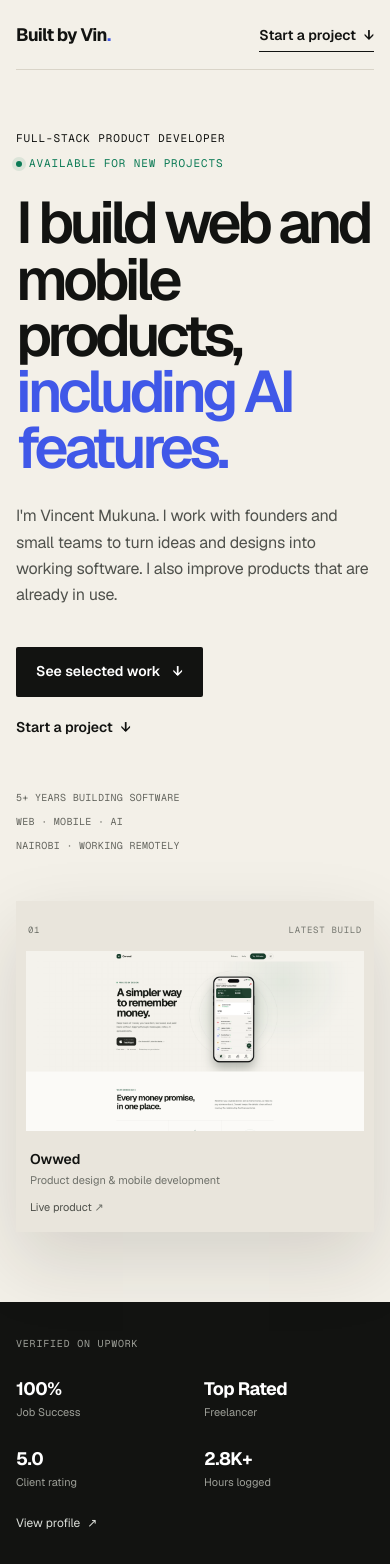
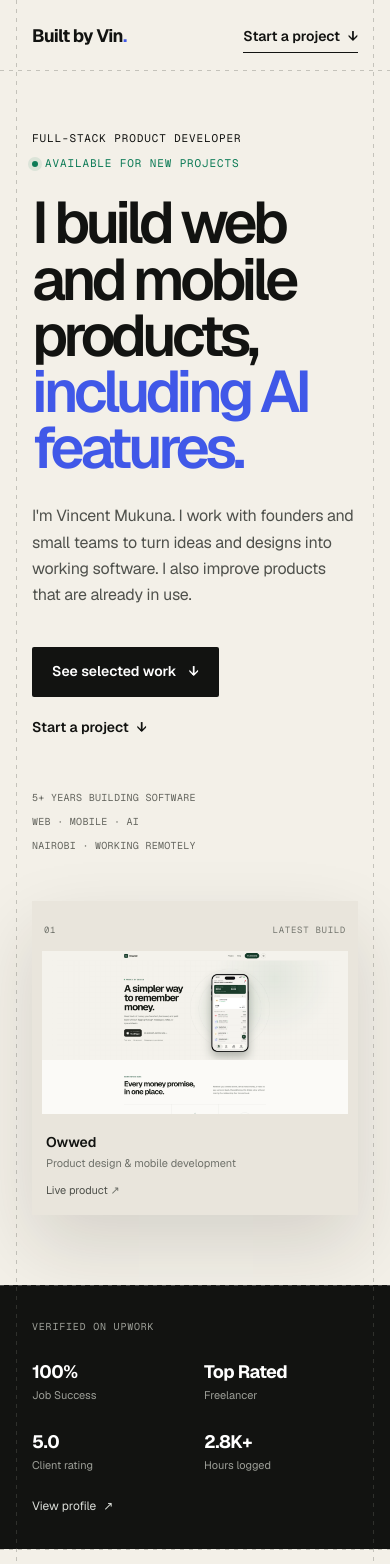
Before and after one commit to VincentMukuna/builtbyvin, a Next.js app: page / in a window 390 px wide. Shown: the top 1564 px of the page. Built offline with nearby package versions, Linux system fonts and the light colour scheme.

Commit message:
Add dashed guide lines and refine section spacing

```diff
--- a/app/globals.css
+++ b/app/globals.css
@@ -38,6 +38,8 @@
   --button-light: #ffffff;
   --footer-muted: #9b9d97;
   --footer-links: #c6c8c2;
+  --guide-line: rgba(105, 106, 98, 0.34);
+  --guide-line-inverse: rgba(255, 255, 255, 0.24);
 }
 
 @media (prefers-color-scheme: dark) {
@@ -81,6 +83,8 @@
     --button-light: #fbfaf7;
     --footer-muted: #a6a79f;
     --footer-links: #d0d1ca;
+    --guide-line: rgba(202, 203, 194, 0.28);
+    --guide-line-inverse: rgba(255, 255, 255, 0.2);
   }
 }
 
@@ -100,6 +104,65 @@ body {
   font-size: 16px;
   line-height: 1.5;
   -webkit-font-smoothing: antialiased;
+}
+
+main {
+  --guide-inset: max(24px, calc((100vw - 1280px) / 2));
+  position: relative;
+  overflow: clip;
+}
+
+main::before,
+main::after {
+  content: "";
+  position: absolute;
+  z-index: 4;
+  top: 0;
+  bottom: 0;
+  width: 1px;
+  pointer-events: none;
+  background: repeating-linear-gradient(
+    to bottom,
+    var(--guide-line) 0 4px,
+    transparent 4px 9px
+  );
+}
+
+main::before {
+  left: var(--guide-inset);
+}
+
+main::after {
+  right: var(--guide-inset);
+}
+
+main > section,
+main > footer {
+  position: relative;
+}
+
+main > section::before,
+main > footer::before {
+  content: "";
+  position: absolute;
+  z-index: 3;
+  top: 0;
+  left: 50%;
+  width: 100vw;
+  height: 1px;
+  pointer-events: none;
+  transform: translateX(-50%);
+  background: repeating-linear-gradient(
+    to right,
+    var(--guide-line) 0 4px,
+    transparent 4px 9px
+  );
+}
+
+.trust-strip,
+.contact-section,
+footer {
+  --guide-line: var(--guide-line-inverse);
 }
 
 a {
@@ -129,13 +192,12 @@ a:focus-visible {
 }
 
 .site-header {
-  width: min(1280px, calc(100% - 48px));
+  width: min(1180px, calc(100% - 48px));
   min-height: 84px;
   margin-inline: auto;
   display: grid;
   grid-template-columns: 1fr auto 1fr;
   align-items: center;
-  border-bottom: 1px solid var(--line);
 }
 
 .wordmark {
@@ -200,7 +262,7 @@ footer a:hover {
 }
 
 .hero {
-  width: min(1280px, calc(100% - 48px));
+  width: min(1180px, calc(100% - 48px));
   padding-block: 86px 96px;
   display: grid;
   grid-template-columns: minmax(0, 1.15fr) minmax(480px, 0.85fr);
@@ -430,7 +492,9 @@ footer a:hover {
   grid-template-columns: 0.58fr 1.75fr 0.8fr;
   gap: 52px;
   align-items: start;
-  margin-bottom: 80px;
+  margin-bottom: 70px;
+  padding-bottom: 44px;
+  border-bottom: 1px dashed var(--guide-line);
 }
 
 .section-heading h2,
@@ -456,7 +520,7 @@ footer a:hover {
 }
 
 .project + .project {
-  border-top: 1px solid var(--line);
+  border-top: 1px dashed var(--guide-line);
   padding-top: 100px;
 }
 
@@ -733,8 +797,13 @@ footer a:hover {
   color: var(--accent);
 }
 
+.about-copy h2 {
+  padding-bottom: 48px;
+  border-bottom: 1px dashed var(--guide-line);
+}
+
 .about-columns {
-  margin-top: 58px;
+  margin-top: 40px;
   display: grid;
   grid-template-columns: 1fr 1fr;
   gap: 56px;
@@ -966,9 +1035,13 @@ footer {
 }
 
 @media (max-width: 760px) {
+  main {
+    --guide-inset: 16px;
+  }
+
   .shell,
   .site-header {
-    width: min(100% - 32px, 1180px);
+    width: min(100% - 64px, 1180px);
   }
 
   .site-header {
@@ -1048,7 +1121,8 @@ footer {
   .services-heading {
     grid-template-columns: 1fr;
     gap: 24px;
-    margin-bottom: 60px;
+    margin-bottom: 52px;
+    padding-bottom: 30px;
   }
 
   .section-heading > p:last-child {
@@ -1161,8 +1235,12 @@ footer {
   }
 
   .about-columns {
-    margin-top: 42px;
+    margin-top: 32px;
     gap: 28px;
+  }
+
+  .about-copy h2 {
+    padding-bottom: 32px;
   }
 
   .contact-inner {
```
